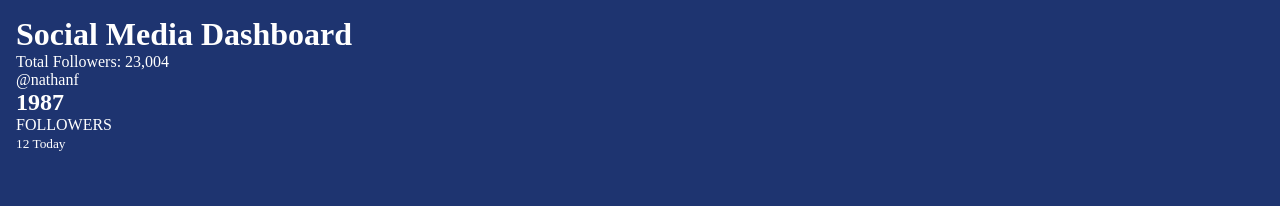
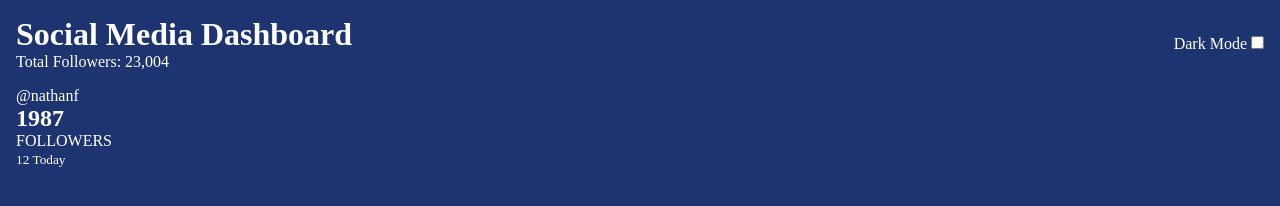
Before and after one commit to azizzmoe/Social-media-dashboard-with-theme-switcher, a plain HTML site: page index.html in a window 1280 px wide. Drawn offline with Linux system fonts and the light colour scheme.

Commit message:
update 02

```diff
--- a/index.html
+++ b/index.html
@@ -12,23 +12,23 @@
   <body>
     <main>
       <div class="container">
-        <div class="items ione">
+        <div class="item-one">
           <div class="subject">
             <h1>Social Media Dashboard</h1>
             <span>Total Followers: 23,004 </span>
           </div>
           <div class="mode">
-            <div class="profile">
-
-              <span>@nathanf</span>
-              <h2>1987</h2>
-              <p>FOLLOWERS</p>
-              <small>12 Today</small>
-            </div>
+            <label for="dark">Dark Mode</label>
+            <input type="checkbox" name="dark" id="darkmode">
           </div>
         </div>
-        <div class="items itwo"></div>
-        <div class="items ithree"></div>
+        <div class="profile">
+
+          <span>@nathanf</span>
+          <h2>1987</h2>
+          <p>FOLLOWERS</p>
+          <small>12 Today</small>
+        </div>
       </div>
     </main>
   </body>
```
